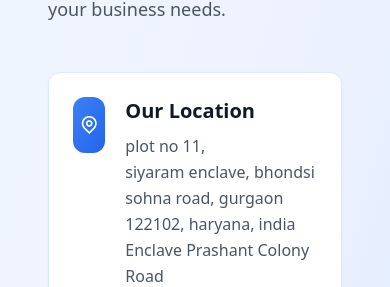
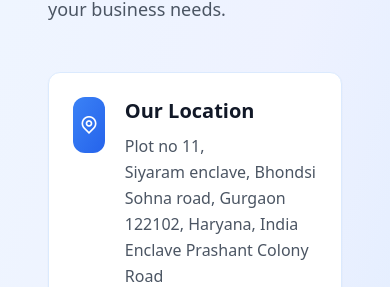
Before and after one commit to Jagan30031990/notus_tech_new, a Next.js app: page /contact in a window 390 px wide. Shown: the part 1233-1520 px from the top of the page. Built offline with nearby package versions, Linux system fonts and the light colour scheme.

Commit message:
feat: address changed

```diff
--- a/app/about/ExperiencedServices.tsx
+++ b/app/about/ExperiencedServices.tsx
@@ -94,7 +94,7 @@ export default function ExperiencedServices() {
               <i className="ri-phone-line text-violet-400 text-lg md:text-xl"></i>
               <div>
                 <div className="text-xs sm:text-sm text-blue-200">GET IN TOUCH</div>
-                <div className="text-white font-semibold text-xs sm:text-sm md:text-base">PHONE: +91-9914333902</div>
+                <div className="text-white font-semibold text-xs sm:text-sm md:text-base">PHONE: +91 9911433392</div>
               </div>
             </div>
             <div className="flex flex-col sm:flex-row items-center justify-center gap-2 md:gap-3">
--- a/app/about/page.tsx
+++ b/app/about/page.tsx
@@ -18,7 +18,7 @@ export default function AboutPage() {
       <TrustedSolutions />
       <MissionVision />
       <ManagedServices />
-      <TeamSection />
+      {/* <TeamSection /> */}
       <WhyChooseUs />
       <ExperiencedServices />
       <Footer />
--- a/app/contact/ContactInfo.tsx
+++ b/app/contact/ContactInfo.tsx
@@ -44,9 +44,9 @@ export default function ContactInfo() {
               <div>
                 <h4 className="text-xl font-bold text-gray-900 mb-2">Our Location</h4>
                 <div className="text-gray-600 leading-relaxed">
-                  <p className="font-medium">plot no 11, </p>
-                  <p>siyaram enclave, bhondsi</p>
-                  <p>sohna road, gurgaon 122102, haryana, india</p>
+                  <p className="font-medium">Plot no 11, </p>
+                  <p>Siyaram enclave, Bhondsi</p>
+                  <p>Sohna road, Gurgaon 122102, Haryana, India</p>
                   <p>Enclave Prashant Colony Road</p>
                   <p>Gurgaon-122102 Haryana</p>
                   <p className="font-medium text-blue-600">India</p>
--- a/app/contact/ContactMap.tsx
+++ b/app/contact/ContactMap.tsx
@@ -56,8 +56,8 @@ export default function ContactMap() {
                 <div>
                   <h3 className="font-bold text-gray-900 mb-2">Notus Technologies</h3>
                   <p className="text-sm text-gray-600 leading-relaxed">
-                    plot no 11, siyaram enclave, bhondsi<br />
-                    sohna road, gurgaon 122102, haryana, india<br />
+                    Plot no 11, Siyaram enclave, Bhondsi<br />
+                    Sohna road, Gurgaon 122102, Haryana, India<br />
                   </p>
                 </div>
               </div>
--- a/app/privacy/page.tsx
+++ b/app/privacy/page.tsx
@@ -124,8 +124,8 @@ export default function PrivacyPage() {
                 </div>
                 <div className="flex items-center">
                   <i className="ri-map-pin-line mr-3 text-blue-600"></i>
-                  <span>plot no 11, siyaram enclave, bhondsi, </span>
-                  <span>sohna road, gurgaon 122102, haryana, india</span>
+                  <span>Plot no 11, Siyaram enclave, Bhondsi, </span>
+                  <span> Sohna road, Gurgaon 122102, Haryana, India</span>
                 </div>
               </div>
             </div>
--- a/app/terms/page.tsx
+++ b/app/terms/page.tsx
@@ -132,8 +132,8 @@ export default function TermsPage() {
                 </div>
                 <div className="flex items-center">
                   <i className="ri-map-pin-line mr-3 text-blue-600"></i>
-                  <span>plot no 11, siyaram enclave, bhondsi, </span>
-                  <span>sohna road, gurgaon 122102, haryana, india</span>
+                  <span>Plot no 11, Siyaram enclave, Bhondsi, </span>
+                  <span>Sohna road, Gurgaon 122102, Haryana, India</span>
                 </div>
               </div>
             </div>
--- a/components/Footer.tsx
+++ b/components/Footer.tsx
@@ -144,9 +144,9 @@ export default function Footer() {
                 </div>
                 <div >
                   <div className="text-sm text-gray-400">Office</div>
-                  <div>plot no 11, </div>
-                  <div>siyaram enclave, bhondsi</div>
-                  <div>sohna road, gurgaon 122102, haryana, india</div>
+                  <div>Plot no 11, </div>
+                  <div>Siyaram enclave, Bhondsi</div>
+                  <div>Sohna road, Gurgaon 122102, Haryana, India</div>
                 </div>
               </div>
               <div className="flex items-center text-green-400">
```
